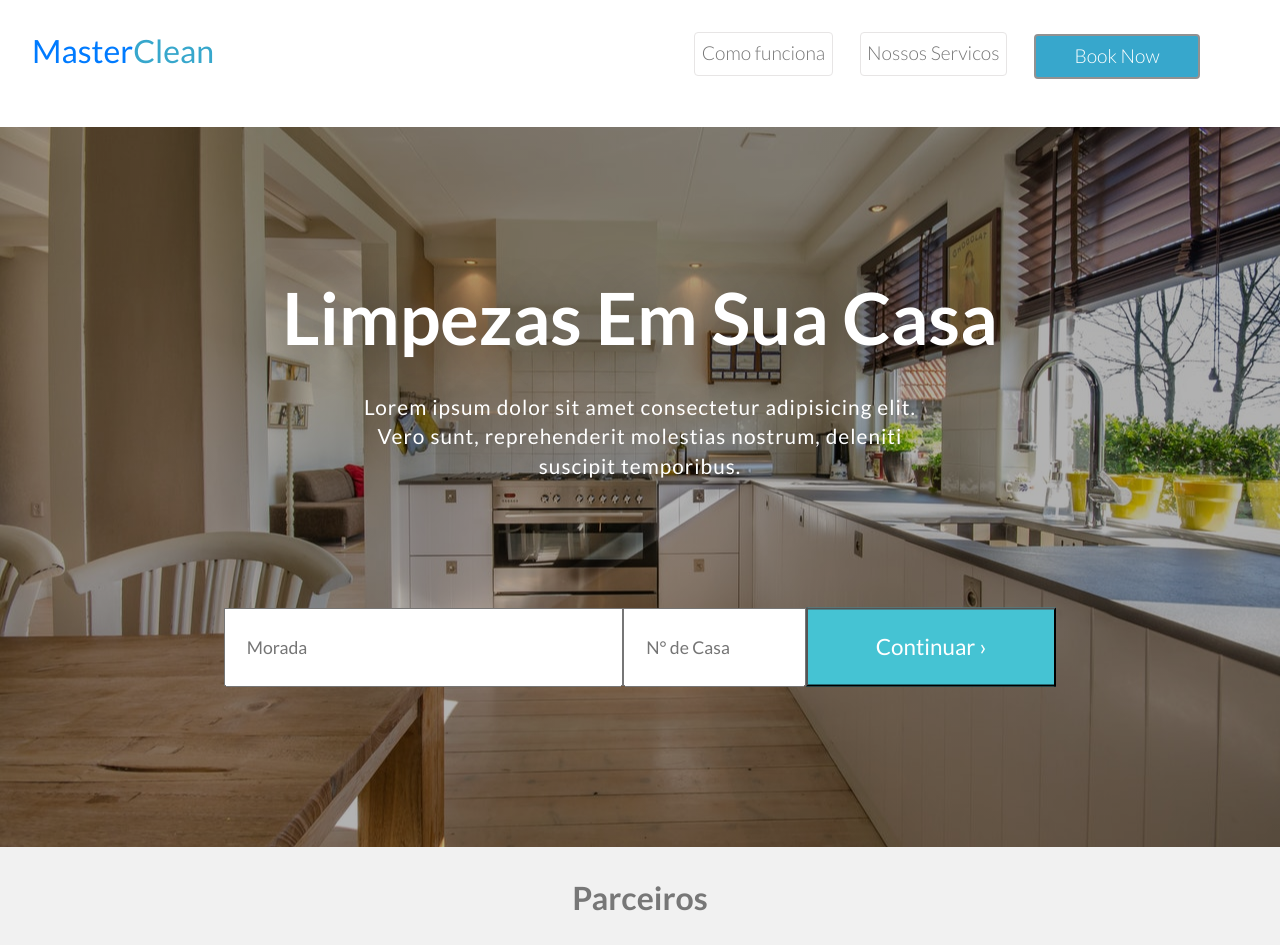
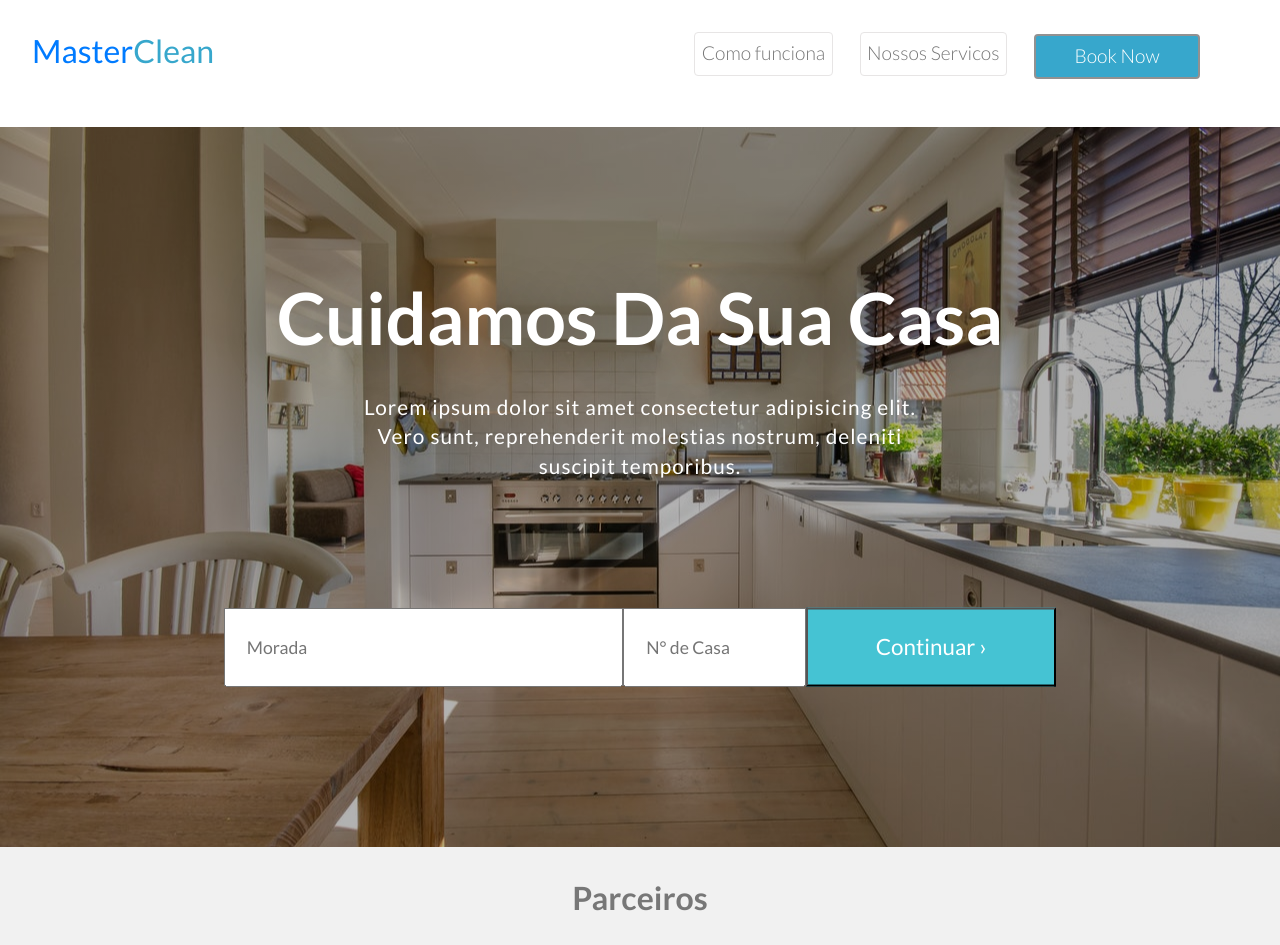
Before and after one commit to marcalramosweb/masterclean, a website: page index.html in a window 1280 px wide. Shown: the top 945 px of the page. Drawn offline with nearby package versions, Linux system fonts and the light colour scheme.

Commit message:
minor change

```diff
--- a/index.html
+++ b/index.html
@@ -40,7 +40,7 @@
     <section class="section">
         <div class="section--wrapper">
             <h1 class="section--title">
-                Limpezas em sua casa
+                Cuidamos da sua casa
             </h1>
             <p class="section--paragraph">
                 Lorem ipsum dolor sit amet consectetur adipisicing elit. Vero sunt, reprehenderit molestias nostrum, deleniti suscipit temporibus.
```
